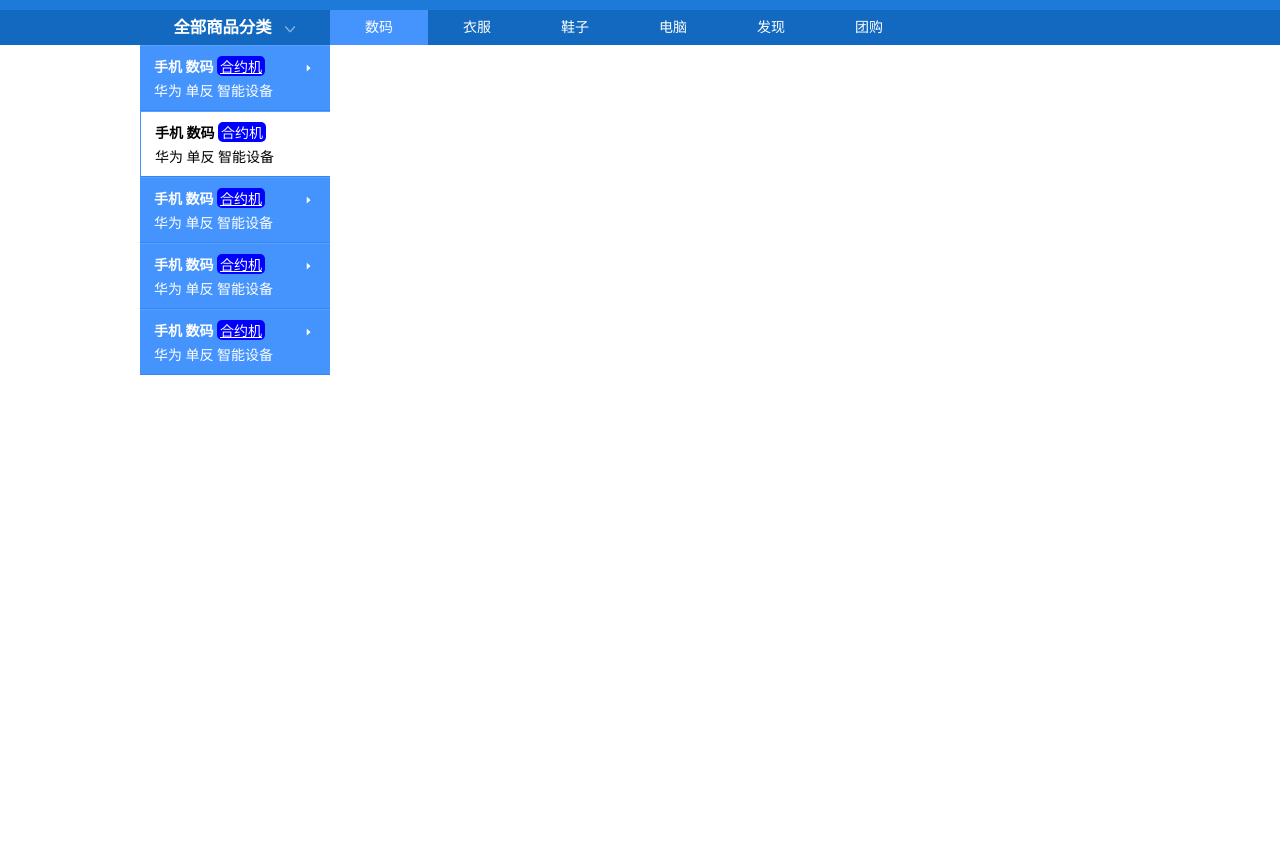
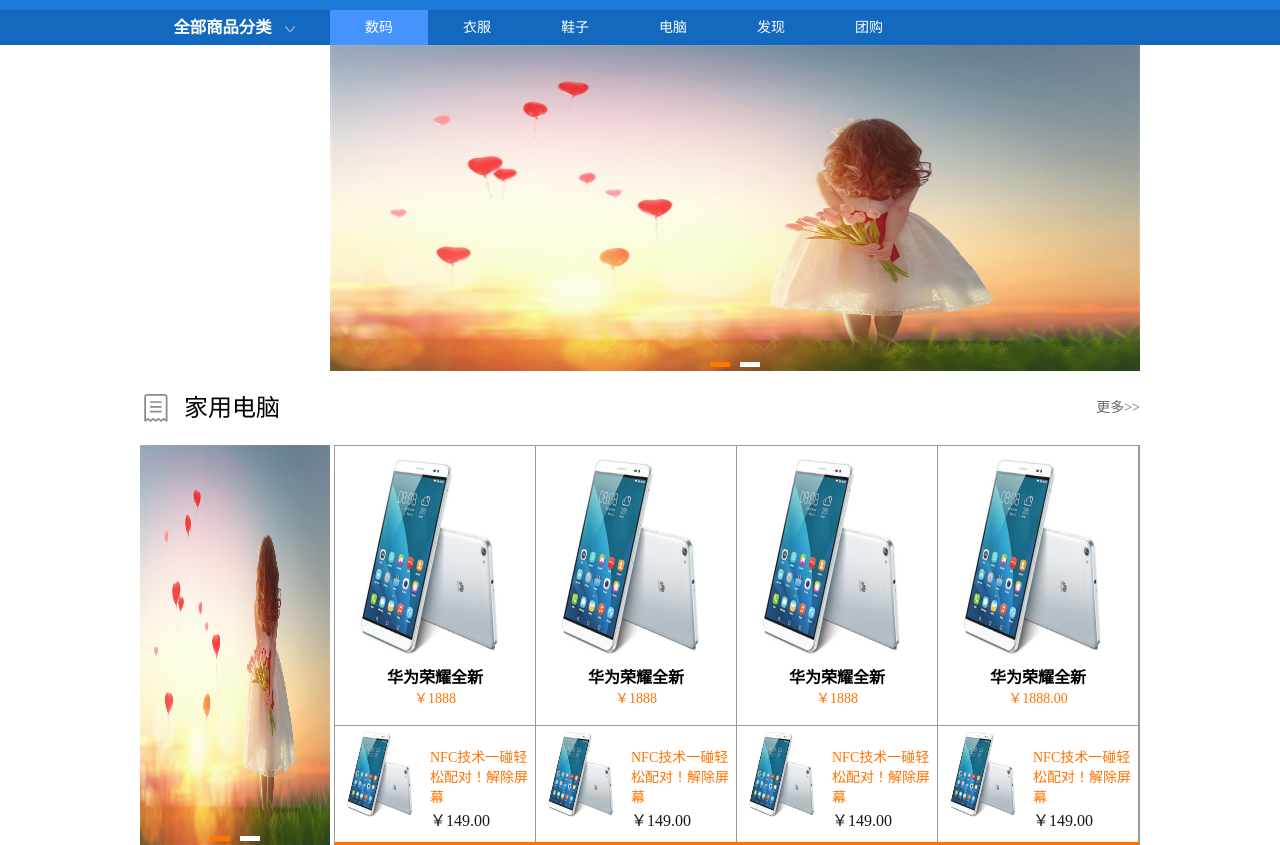
Before and after one commit to Kaiccy/web-commerce, a plain HTML site: page h5电商/index.html in a window 1280 px wide. Shown: the part 106-951 px from the top of the page. Before the commit the page ends 800 px from the top, so only its background shows below. Drawn offline with Linux system fonts and the light colour scheme; files whose address does not match are found by name.

Commit message:
搭建完轮播图下面的平铺列表以及小的轮播图

```diff
--- a/h5电商/index.html
+++ b/h5电商/index.html
@@ -42,7 +42,7 @@
 				<div class="shopClass fl">
 					<h3>全部商品分类<i></i></h3>
 					<!-- 商品列表 -->
-					<div class="shopClass_show">
+					<div class="shopClass_show hide">
 						<dl class="shopClass_item">
 							<dt>
 								<a href="#" class="b">手机</a>
@@ -211,5 +211,99 @@
 			</div>
 		</div>
 	</div>
+
+	<!-- 中间banner图 -->
+	<div class="banner comWidth clearfix">
+		<div class="banne_bar banner_big">
+			<ul class="imgBox">
+				<li><a href=""><img src="image/banner/2.png"></a></li>
+				<li><a href=""><img src="image/banner/1.png"></a></li>
+			</ul>
+			<div class="imgNum">
+				<a href="" class="active"></a>
+				<a href=""></a>
+			</div>
+		</div>
+	</div>
+
+	<div class="shopTit comWidth">
+		<span class="icon"></span>
+		<h3>家用电脑</h3>
+		<a href="" class="more">更多&gt;&gt;</a> <!-- &lt; -->
+	</div>
+
+	<!-- 商品陈列 -->
+	<div class="shopList comWidth clearfix">
+		<div class="leftArea">
+			<div class="banne_bar banner_small">
+				<ul class="imgBox">
+					<li><a href=""><img src="image/banner/2.png"></a></li>
+					<li><a href=""><img src="image/banner/1.png"></a></li>
+				</ul>
+				<div class="imgNum">
+					<a href="" class="active"></a>
+					<a href=""></a>
+				</div>
+			</div>
+		</div>
+		<div class="rightArea">
+			<!-- 大图部分 -->
+			<div class="shopList_top clearfix">
+				<div class="shop_item">
+					<a href=""><img src="image/huawei.jpg"></a>
+					<h3>华为荣耀全新</h3>
+					<p>￥1888</p>
+				</div>
+				<div class="shop_item">
+					<a href=""><img src="image/huawei.jpg"></a>
+					<h3>华为荣耀全新</h3>
+					<p>￥1888</p>
+				</div>
+				<div class="shop_item">
+					<a href=""><img src="image/huawei.jpg"></a>
+					<h3>华为荣耀全新</h3>
+					<p>￥1888</p>
+				</div>
+				<div class="shop_item">
+					<a href=""><img src="image/huawei.jpg"></a>
+					<h3>华为荣耀全新</h3>
+					<p>￥1888.00</p>
+				</div>
+			</div>
+
+			<!-- 小图部分 -->
+			<div class="shopList_sm">
+				<div class="shopItem_sm">
+					<a href=""><img src="image/huawei.jpg"></a>
+					<div class="shopItem_text">
+						<p>NFC技术一碰轻松配对！解除屏幕</p>
+						<h3>￥149.00</h3>
+					</div>
+				</div>
+				<div class="shopItem_sm">
+					<a href=""><img src="image/huawei.jpg"></a>
+					<div class="shopItem_text">
+						<p>NFC技术一碰轻松配对！解除屏幕</p>
+						<h3>￥149.00</h3>
+					</div>
+				</div>
+				<div class="shopItem_sm">
+					<a href=""><img src="image/huawei.jpg"></a>
+					<div class="shopItem_text">
+						<p>NFC技术一碰轻松配对！解除屏幕</p>
+						<h3>￥149.00</h3>
+					</div>
+				</div>
+				<div class="shopItem_sm">
+					<a href=""><img src="image/huawei.jpg"></a>
+					<div class="shopItem_text">
+						<p>NFC技术一碰轻松配对！解除屏幕</p>
+						<h3>￥149.00</h3>
+					</div>
+				</div>
+			</div>
+		</div>
+	</div>
+
 </body>
 </html>
--- a/h5电商/style/common.css
+++ b/h5电商/style/common.css
@@ -252,3 +252,178 @@
 	background: url(../image/icon/rightArrow.png) left center no-repeat;
 	margin-left: 7px;
 }
+
+/*  banner  */
+.banner{
+	margin-bottom: 15px;
+}
+
+.banne_bar{
+	float: right;
+	position: relative;
+	overflow: hidden;
+}
+
+.imgBox{
+	/*width: 1620px;
+	height: 326px;*/
+	position: absolute;
+	left: 0; /*left: -810px;*/
+	top: 0;
+}
+
+.imgBox li{
+	float: left;
+}
+
+.imgBox img{
+	/*width: 810px;
+	height: 326px;*/
+	display: block;
+}
+
+.imgNum{
+	position: absolute;
+	left: 0;
+	bottom: 0;
+	width: 100%;
+	text-align: center;
+}
+
+.imgNum a{
+	width: 20px;
+	height: 5px;
+	overflow: hidden;
+	background-color: #fff;
+	display: inline-block;
+	margin: 0 3px;
+}
+
+.imgNum .active{
+	background-color: #ff7700;
+}
+
+.banner_big,.banner_big img{
+	width: 810px;
+	height: 326px;
+}
+.banner_big .imgBox{
+	width: 1620px;
+	height: 326px;
+}
+
+/*商品标题*/
+.shopTit{
+	height: 44px;
+	font-family: "MicrosoftYaHei","微软雅黑";
+	line-height: 44px;
+	margin-bottom: 15px;
+}
+
+.shopTit h3{
+	font-size: 24px;
+	float: left;
+	font-weight:normal;
+}
+
+.icon{
+	width: 44px;
+	height: 44px;
+	float: left;
+	background: url(../image/dingdan.png) left center no-repeat;
+}
+
+.more{
+	float: right;
+	font-family: "宋体";
+}
+
+.more:hover{
+	text-decoration: underline;
+}
+
+/*商品列表*/
+.shopList .leftArea{
+	width: 190px;
+}
+
+.shopList .rightArea{
+	width: 804px;
+	border: #999 solid 1px;
+	border-bottom: #ff7201 solid 3px;
+	height: 396px;
+	overflow: hidden;
+}
+
+.banner_small,.banner_small img{
+	width: 190px;
+	height: 400px;
+}
+.banner_samll .imgBox{
+	width: 380px;
+	height: 400px;
+}
+
+/*商品列表   右边*/
+.shopList_top{
+	margin-right: -4px;
+}
+
+.shop_item{
+	width: 200px;
+	height: 279px;
+	text-align: center;
+	float: left;
+	border-right: #999 solid 1px;
+	border-bottom: #999 solid 1px;
+	font-family: "MicrosoftYaHei","微软雅黑";
+}
+
+.shop_item h3{
+	font-size: 16px;
+}
+
+.shop_item img{
+	width: 100%;
+	height: 218px;
+	display: block;
+}
+
+.shop_item p{
+	font-size: 14px;
+	color: #ff7300;
+	line-height: 21px;
+}
+
+/*商品列表小图列表*/
+.shopItem_sm{
+	width: 200px;
+	border-right: #999 solid 1px;
+	height: 116px;
+	float: left;
+}
+
+.shopItem_sm img{
+	text-align: center;
+	width: 95px;
+	height: 95px;
+	float: left;
+}
+
+.shopItem_text{
+	padding-top: 20px;
+	width: 105px;
+	float: left;
+}
+
+.shopItem_text p{
+	color: #ff7300;
+}
+
+.shopItem_text h3{
+	font-family: "MicrosoftYaHei","微软雅黑";
+	font-size: 16px;
+	font-weight: normal;
+	color: #181818;
+	line-height: 30px;
+}
--- a/h5电商/style/reset.css
+++ b/h5电商/style/reset.css
@@ -26,6 +26,17 @@ a{
 	color: #656565;
 }
 
+/*清楚浮动*/
+.clearfix:after{
+	content: '';
+	display: block;;
+	clear: both;
+}
+.clearfix{
+	zoom: 1;
+}
+
+
 /*左浮动，右浮动*/
 .fl{float: left;}
 .fr{float: right;}
```
Also changed, not shown: h5电商/image/banner/1.png (added), h5电商/image/banner/2.png (added), h5电商/image/banner/dingdan.png (added), h5电商/image/dingdan.png (added), h5电商/image/huawei.jpg (added).
